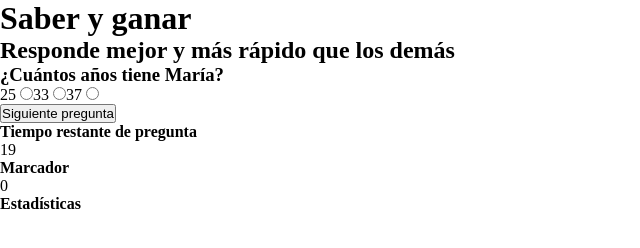
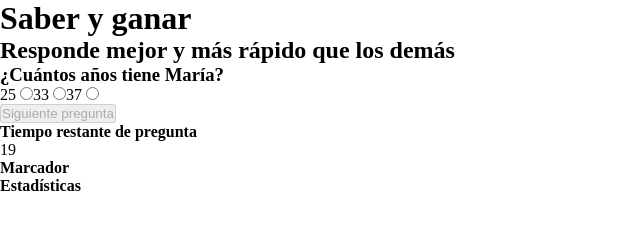
Before and after one commit to mluena/TestingSaberYGanar, a plain HTML site: page index.html in a window 1280 px wide. Both pictures are taken after a click on the button "Comienza el juego". Shown: the whole page, without its empty margins (0-640 px from the left). Drawn offline with Linux system fonts and the light colour scheme.

Commit message:
enabling and disabling button

```diff
--- a/index.html
+++ b/index.html
@@ -19,12 +19,12 @@
         </div>
         <div class="answerResult__container"></div>
         <button type="button" id="start__button">Comienza el juego</button>
-        <button type="button" class="next__button">Siguiente pregunta</button>
+        <button type="button" class="next__button invisible">Siguiente pregunta</button>
         <section class="data__container invisible">
             <h4 class="time__title">Tiempo restante de pregunta</h4>
             <div class="time__container"></div>
             <h4 class="scores__title">Marcador</h4>
-            <div class="scores__container">0</div>
+            <div class="scores__container"></div>
             <h4 class="statistics__title">Estadísticas</h4>
             <div class="statistics__container"></div>
         </section>
--- a/main.js
+++ b/main.js
@@ -1,4 +1,6 @@
 'use strict';
+
+// Array Questions
 
 var questions = [
     {
@@ -41,17 +43,43 @@ var questions = [
         ],
         correctAnswer: 1
     }
-  ];
+];
+
+// Global variables
+
 let originalQuestions = questions;
 let score = 0;
 let time = 21;
 let timeOut = '';
+let radios = document.querySelectorAll('.input__answer');
 var dataSection = document.querySelector('.data__container');
 var btnStartGame = document.getElementById('start__button');
 var btnNextQuestion = document.querySelector('.next__button');
 
+//Function to start the game
+
+function onStart(){
+    btnStartGame.classList.add('invisible');
+    dataSection.classList.remove('invisible');
+    btnNextQuestion.classList.remove('invisible');
+    startTime();
+    printQuestion();
+}
+
+//
+// Function to go to checkquestion, print next one and restart time
+
+function onNextQuestion(){
+    time = 21;
+    checkSelectedAnswer();
+    printQuestion();
+}
+
+//
+// Function to print questions and answers
 
 function printQuestion(){
+    var btnNextQuestion = document.querySelector('.next__button').disabled = true;
     let questionsPosition = document.querySelector('.questions__container');
     if (questions.length>0){
         questionsPosition.innerHTML = (`<h3 class="question__title" id=${questions[0].id}>${questions[0].title}</h3>`);
@@ -63,21 +91,33 @@ function printQuestion(){
                 <input id="${answerID}" type="radio" value="${answerValue}" name="answerOption" class="input__answer" />`
           }
     }
+    enableBtnNextQuestion();
     questions = questions.slice(1);
 }
-function onNextQuestion(){
-    time = 21;
-    checkSelectedAnswer();
-    printQuestion();
+
+//
+//Check if radio buttons are selected to enabled/disabled next question button
+
+function enableBtnNextQuestion(){
+    function enableChecked(){
+        radios = document.querySelectorAll('.input__answer');
+        for (let i = 0; i < radios.length; i++){
+            console.log('dentro del for para check');
+            if ((radios[i].checked)||(radios[i+1].checked)||(radios[i+2].checked)){
+                btnNextQuestion.disabled = false;
+            }
+            else{
+                btnNextQuestion.disabled = true;
+            }
+        }
+    }
+    setInterval(enableChecked,1000);
 }
-function onStart(){
-    btnStartGame.classList.add('invisible');
-    dataSection.classList.remove('invisible');
-    startTime();
-    printQuestion();
-}
+
+//
+//Check if user selected answer iscorrect
+
 function checkSelectedAnswer(){
-    let radios = document.querySelectorAll('.input__answer');
     let questionID = document.querySelector('.question__title').id;
     let currentQuestion = originalQuestions.find(function(originalQuestion){
         return (questionID == originalQuestion.id);
@@ -100,11 +140,15 @@ function checkSelectedAnswer(){
     }
 }
 
+//
+// CALCULATING SCORE
+// Recalcute score if user's answer is correct
+
 function recalculateCorrectAnswer() {
-    if (time <= 2) {
+    if (time <= 18) {
         score = score + 2;
     }
-    if (time > 2 && time <= 10) {
+    if (time > 18 && time <= 10) {
         score = score + 1;
     }
     if (time > 10) {
@@ -113,6 +157,9 @@ function recalculateCorrectAnswer() {
     document.querySelector('.scores__container').innerHTML = score;
     return score;
 }
+
+// Recalcute score if user's answer is wrong
+
 function recalculateWrongAnswer(){
     if (time <= 10) {
         console.log('previamente' + score)
@@ -127,6 +174,10 @@ function recalculateWrongAnswer(){
     document.querySelector('.scores__container').innerHTML = score;
     return score;
 }
+
+//
+// Function to keep track of time
+
 function startTime(){
     function timeControl(){
         if (time>0){
@@ -141,5 +192,7 @@ function startTime(){
     setInterval(timeControl,1000);
 }
 
+//
+
 btnStartGame.addEventListener("click", onStart);
 btnNextQuestion.addEventListener("click", onNextQuestion);
```
